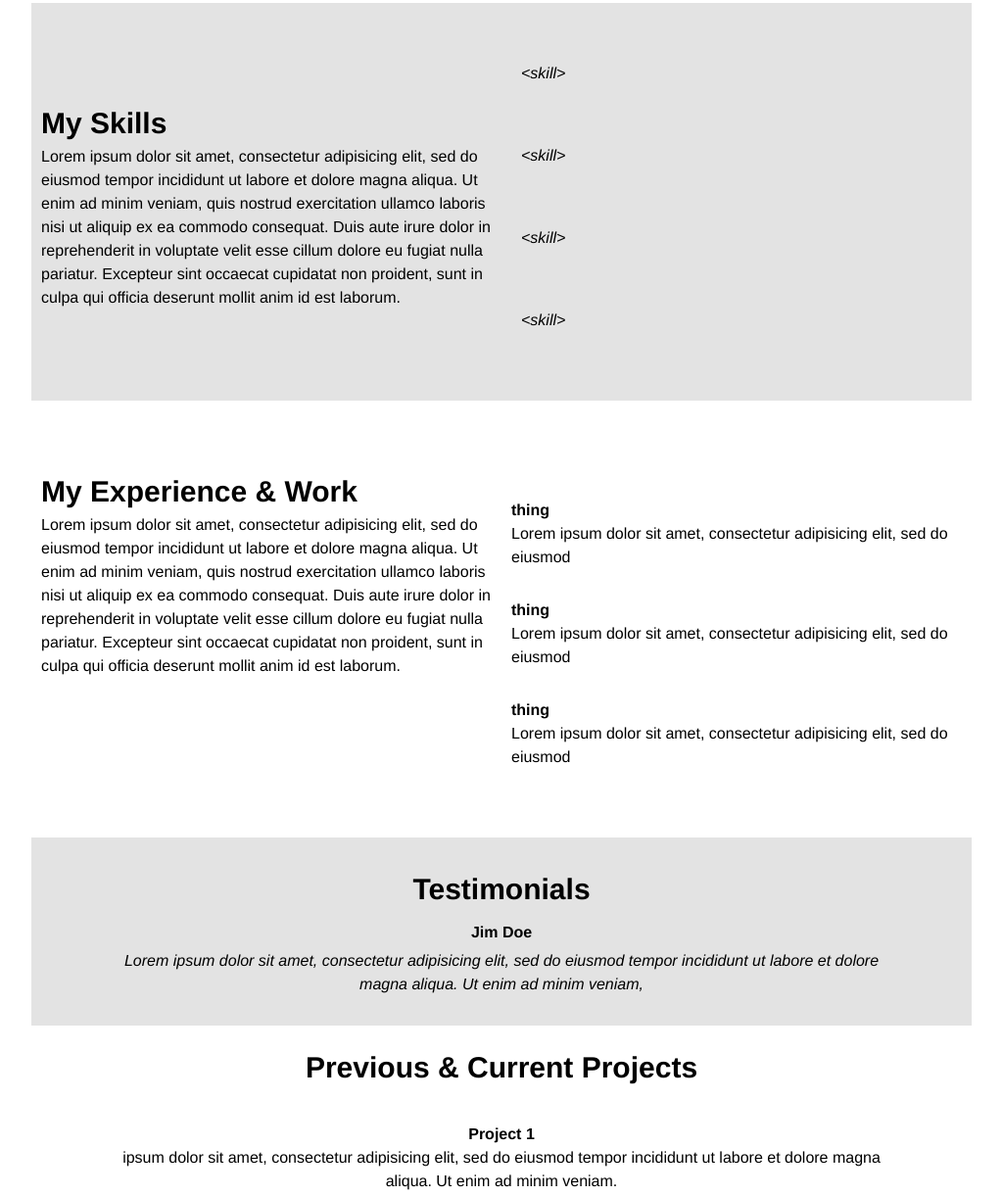
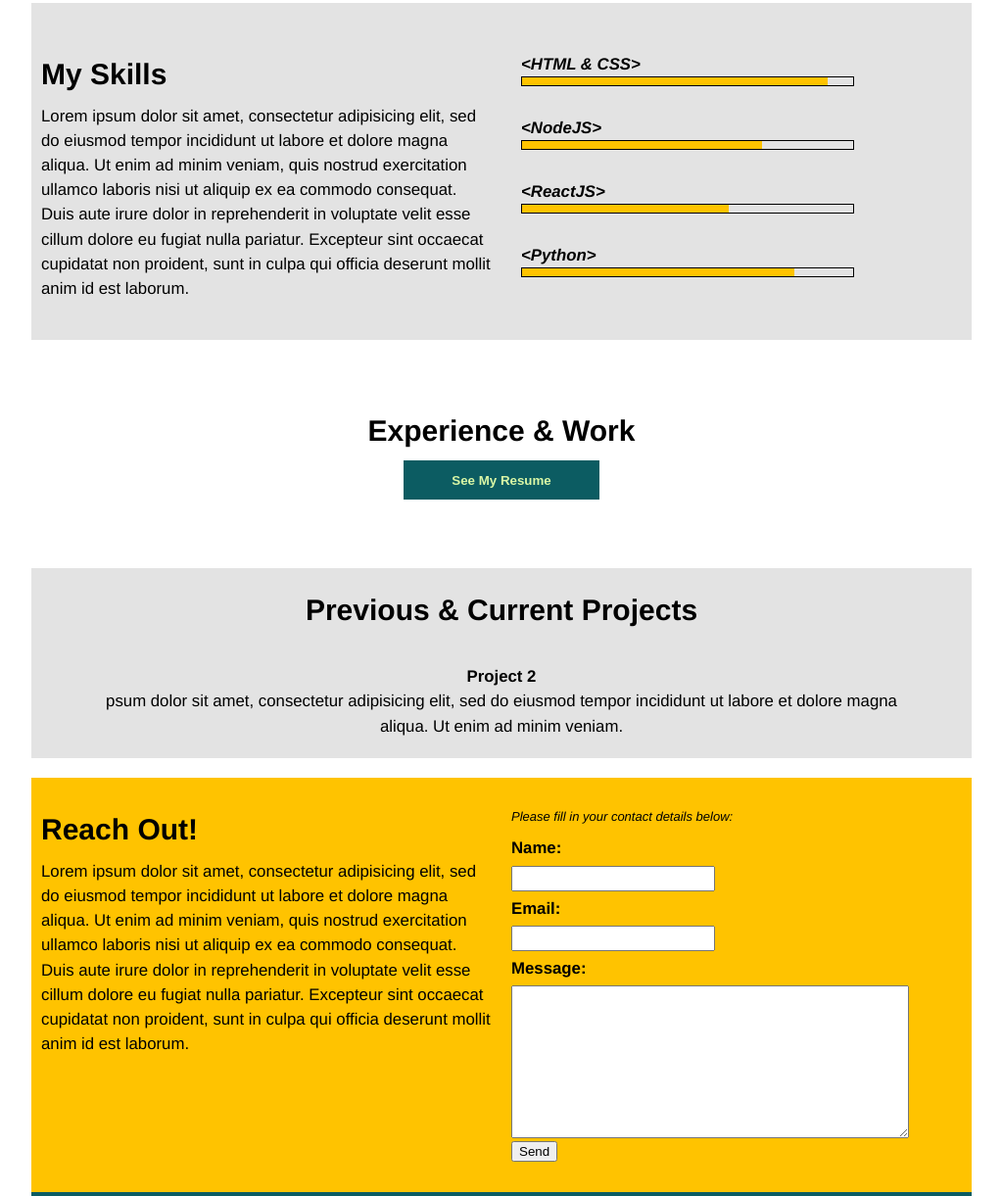
Before and after one commit to Ntare22/mywebsite-sample, a plain HTML site: page index.html in a window 1280 px wide. Shown: the part 1226-2447 px from the top of the page at 98% size, without its empty margins (128-1151 px from the left). Drawn offline with Linux system fonts and the light colour scheme.

Commit message:
almost done

```diff
--- a/css/style.css
+++ b/css/style.css
@@ -1,5 +1,31 @@
+/*Adding Responsivity */
+
+/* Tablet Landscape */
+@media screen and (max-width: 1060px) {
+    #primary { width:67%; }
+    #secondary { width:30%; margin-left:3%;}
+}
+/* Tabled Portrait */
+@media screen and (max-width: 768px) {
+    #primary { width:100%; }
+    #secondary { width:100%; margin:0; border:none; }
+}
+
+html { font-size:70%; }
+
+@media (min-width: 640px) { body {font-size:1rem;} }
+@media (min-width:960px) { body {font-size:1.2rem;} }
+@media (min-width:1100px) { body {font-size:1.5rem;} }
+
+
+/* It ends here */
+
 
 /* styling for the top bar starts here */
+.topBar {
+	position: fixed absolute;
+}
+
 .top_bar li {
 	display: inline;
 	padding-right: 15px;
@@ -24,8 +50,8 @@
 	margin-right: 0px;
 	padding-left: 10px;
 	text-align: right;
+
 }
-
 
 .top_bar li a:hover {
 	color: #FFC300;
@@ -40,7 +66,7 @@
 /* styling for the starter page starts here*/
 .startcontainer {
 	position: relative;
-	top: 10px;
+	top: 0px;
 
 }
 .startertext {
@@ -82,6 +108,7 @@
 
 .headings {
 	font-size: 30px;
+	margin-bottom: 8px;
 }
 
 .passions {
@@ -109,12 +136,12 @@
 
 /* "my skills" styling starts here */
 .skillfold {
-	margin: 70px 0px;
+	margin: 40px 0px;
 	position: relative;
 }
 
 .myskills {
-	margin-top: 30px;
+	margin-top: 10px;
 }
 .skillset {
 	background-color: #e3e3e3;
@@ -122,12 +149,14 @@
 
 .skillcat {
 	padding-left: 10px;
-	margin-top: -70px;
+	margin-top: -20px;
 }
 
-#oneskill {
-	padding-top: 60px;
+.oneskill {
+	padding-top: 30px;
 	font-style: italic;
+	font-weight:bolder;
+	width: 200px;
 }
 
 .skillcat li:before {
@@ -137,6 +166,20 @@
 .skillcat li:after {
 	content: ">";
 }
+
+.borderskill {
+	border: 1px solid black;
+	box-sizing: border-box;
+	width: 340px;
+	height: 10px;
+}
+
+.skill {
+	background: #FFC300;
+	padding: 4px;
+}
+
+
 /* skills part ends here*/
 
 /* experience part starts here*/
@@ -149,44 +192,26 @@
 	margin: 70px 0px;
 }
 
-.qual {
-	padding-top: 30px;
-}
-
-/* testimonials part */
-.quote{
-	display: none;
-}
-
-.testimony {
-	background-color: #e3e3e3;
+.myex {
 	text-align: center;
 }
 
-.testimonyfold {
-	margin: 0px 50px;
-	padding: 30px;
+.resume {
+	width: 200px;
+	height: 40px;
+	background: #0C5C62;
+	border: none;
+	color: #DAF7A6;
+	font-weight: bold;
 }
-.name_quote .names {
-	padding-top: 10px;
-}
-
-.quotes {
-	padding-top: 5px;
-}
-
-blockquote {
-	font-style: italic;
-}
-
-/* testimonials part ends here */
 
 
 /* projects part starts here */
 
 .projectswrap {
 	text-align: center;
-	margin-bottom: 40px;
+	margin-bottom: 20px;
+	background: #e3e3e3;
 }
 
 .projectswrap h1 {
--- a/index.html
+++ b/index.html
@@ -6,30 +6,36 @@
 	<link rel="stylesheet" type="text/css" href="css/text.css">
 	<link rel="stylesheet" type="text/css" href="css/reset.css">
 	<link rel="stylesheet" type="text/css" href="css/style.css">
+	<meta name="viewport" content="width=device-width,initial-scale=1,maximum-scale=1,user-scalable=no">
+	<meta http-equiv="X-UA-Compatible" content="IE=edge,chrome=1">
+	<meta name="HandheldFriendly" content="true">
 </head>
 <body>
-<div class="wrap container_12">
+	<div class="wrap container_12" id="primary">
 		<!-- the top bar from here -->
-	<header class="top_bar clearfix">
+		<div class="topBar">
+			<header class="top_bar clearfix" id="top_bar">
 				<div class="top_text clearfix">
-			<h1 class="grid_4">Jim;</h1>
+					<h1 class="grid_4">Jim.</h1>
 					<nav class="grid_8">
-				<li><a href="#">Home</a></li>
+						<li><a href="#heading0">Home</a></li>
 						<li><a href="#heading1">About</a></li>
 						<li><a href="#heading2">Skills</a></li>
 						<li><a href="#heading3">Experience</a></li>
-				<li><a href="#">Testimonials</a></li>
-				<li><a href="#">Projects</a></li>
-				<li><a href="#">Contact</a></li>
+						<li><a href="#heading5">Projects</a></li>
+						<li><a href="#heading6">Contact</a></li>
+						<li><a href="#heading7">Blog</a></li>
 					</nav>
 				</div>
 			</header>
+		</div>
 		<!-- to here -->
 
 		<!-- the starting page section starts here -->
-	<div class="container_12 startcontainer" >
+		<div class="maincontent">
+			<div class="container_12 startcontainer" id="heading0">
 				<img class="container_12" src="img/sample.jpg" alt="Hi, I'm Jim">
-		<h1 class="startertext">Hi,<br> I'm Jim;</h1>
+				<h1 class="startertext">Hi,<br> I'm Jim.</h1>
 				<h3 class="subtext">Full-Stack Developer & Amateur Athlete</h3>
 			</div>
 			<!-- Starting page ends her -->
@@ -71,7 +77,7 @@
 
 			<!-- The My Skills Part Start Here -->
 
-	<div class="skillset clearfix" id="heading2">
+			<div class="skillset clearfix" id="heading2" id="primary">
 				<div class="skillfold clearfix">
 					<div class="myskills grid_6">
 						<h1 class="headings">My Skills</h1>
@@ -84,10 +90,22 @@
 					</div>
 					<div class="skillcat grid_6 omega">
 						<ul>
-					<li id="oneskill">skill</li>
-					<li id="oneskill">skill</li>
-					<li id="oneskill">skill</li>
-					<li id="oneskill">skill</li>
+							<li class="oneskill">HTML & CSS</li>
+							<div class="borderskill">
+								<div class="skill" style="width: 90%"></div>
+							</div>
+							<li class="oneskill">NodeJS</li>
+							<div class="borderskill">
+								<div class="skill" style="width: 70%"></div>
+							</div>
+							<li class="oneskill">ReactJS</li>
+							<div class="borderskill">
+								<div class="skill"  style="width: 60%"></div>
+							</div>
+							<li class="oneskill">Python</li>
+							<div class="borderskill">
+								<div class="skill"  style="width: 80%"></div>
+							</div>
 						</ul>
 					</div>
 				</div>
@@ -99,27 +117,9 @@
 
 			<div class="exsection clearfix" id="heading3">
 				<div class="exfold clearfix">
-			<div class="myex grid_6">
-				<h1 class="headings">My Experience & Work</h1>
-				<p>Lorem ipsum dolor sit amet, consectetur adipisicing elit, sed do eiusmod
-				tempor incididunt ut labore et dolore magna aliqua. Ut enim ad minim veniam,
-				quis nostrud exercitation ullamco laboris nisi ut aliquip ex ea commodo
-				consequat. Duis aute irure dolor in reprehenderit in voluptate velit esse
-				cillum dolore eu fugiat nulla pariatur. Excepteur sint occaecat cupidatat non
-				proident, sunt in culpa qui officia deserunt mollit anim id est laborum.</p>
-			</div>
-			<div class="myqual grid_6">
-				<div class='qual'>
-					<h2 >thing</h2>
-					<p> Lorem ipsum dolor sit amet, consectetur adipisicing elit, sed do eiusmod</p>
-				</div>
-				<div class='qual'>
-					<h2 >thing</h2>
-					<p> Lorem ipsum dolor sit amet, consectetur adipisicing elit, sed do eiusmod</p>
-				</div>
-				<div class='qual'>
-					<h2 >thing</h2>
-					<p> Lorem ipsum dolor sit amet, consectetur adipisicing elit, sed do eiusmod</p>
+					<div class="myex grid_12">
+						<h1 class="headings">Experience & Work</h1>
+						<button class="resume">See My Resume</button>
 					</div>
 					</div>
 				</div>
@@ -127,63 +127,31 @@
 
 			<!-- My experience section ends here -->
 
-	<!-- Testimonials Part starts Here -->
-	<div class="testimony">
-		<div class="testimonyfold">
-			<h1 class="headings">Testimonials</h1>
-			<div class="name_quote">
-				<div class="quote active">
-					<h3 class="names">Jim Doe</h3>
-						<blockquote class="quotes">
-						Lorem ipsum dolor sit amet, consectetur adipisicing elit, sed do eiusmod
-						tempor incididunt ut labore et dolore magna aliqua. Ut enim ad minim veniam,
-						</blockquote>
-				</div>
-				<div class="quote">
-					<h3 class="names">John Doe</h3>
-						<blockquote class="quotes">
-						Lorem ipsum dolor sit amet, consectetur adipisicing elit, sed do eiusmod
-						tempor incididunt ut labore et dolore magna aliqua. Ut enim ad minim veniam,
-						</blockquote>
-				</div>
-				<div class="quote">
-					<h3 class="names">Jane Doe</h3>
-						<blockquote class="quotes">
-						Lorem ipsum dolor sit amet, consectetur adipisicing elit, sed do eiusmod
-						tempor incididunt ut labore et dolore magna aliqua. Ut enim ad minim veniam,
-						</blockquote>
-				</div>
-			</div>
-		</div>
-	</div>
-
-	<!-- Testimonials section ends here -->
-
 			<!-- Projects section starts here -->
-	<div class="projectswrap">
+			<div class="projectswrap clearfix" id="heading5">
 				<h1 class="headings">Previous & Current Projects</h1>
 					<div class="pwrap active">
 						<img src="">
-				<h2 id="projects">Project 1</h2>
-				<p id="projectdesc">ipsum dolor sit amet, consectetur adipisicing elit, sed do eiusmod
+						<h2 class="projects">Project 1</h2>
+						<p class="projectdesc">ipsum dolor sit amet, consectetur adipisicing elit, sed do eiusmod
 						tempor incididunt ut labore et dolore magna aliqua. Ut enim ad minim veniam.</p>
 					</div>
 					<div class="pwrap">
 						<img src="">
-				<h2 id="projects">Project 2</h2>
-				<p id="projectdesc">psum dolor sit amet, consectetur adipisicing elit, sed do eiusmod
+						<h2 class="projects">Project 2</h2>
+						<p class="projectdesc">psum dolor sit amet, consectetur adipisicing elit, sed do eiusmod
 						tempor incididunt ut labore et dolore magna aliqua. Ut enim ad minim veniam.</p>
 					</div>
 					<div class="pwrap">
 						<img src="">
-				<h2 id="projects">Project 3</h2>
-				<p id="projectdesc">psum dolor sit amet, consectetur adipisicing elit, sed do eiusmod
+						<h2 class="projects">Project 3</h2>
+						<p class="projectdesc">psum dolor sit amet, consectetur adipisicing elit, sed do eiusmod
 						tempor incididunt ut labore et dolore magna aliqua. Ut enim ad minim veniam.</p>
 					</div>
 					<div class="pwrap">
 						<img src="">
-				<h2 id="projects">Project 3</h2>
-				<p id="projectdesc">psum dolor sit amet, consectetur adipisicing elit, sed do eiusmod
+						<h2 class="projects">Project 4</h2>
+						<p class="projectdesc">psum dolor sit amet, consectetur adipisicing elit, sed do eiusmod
 						tempor incididunt ut labore et dolore magna aliqua. Ut enim ad minim veniam.</p>
 					</div>
 			</div>
@@ -191,7 +159,7 @@
 
 
 			<!-- Contact info section starts here -->
-	<div class="contactsec clearfix">
+			<div class="contactsec clearfix" id="heading6">
 				<div class="contactfold clearfix">
 					<div class="contactpara grid_6">
 						<h1 class="headings">Reach Out!</h1>
@@ -218,10 +186,11 @@
 					</form>
 				</div>
 			</div>
+		</div>
 		<!-- contact info ends here -->
 
 		<!-- footer starts here -->
-	<footer class="footer_bar clearfix">
+		<footer class="footer_bar clearfix container_12">
 			<div class="footertext">
 				<p>Copyright 2018   |   Jim Musika Ntare</p>
 			</div>
--- a/js/script.js
+++ b/js/script.js
@@ -0,0 +1,20 @@
+function nextQuote(){
+      let next;
+      const quotes = document.getElementsByClassName("pwrap");
+      for(i=0; i< quotes.length; ++i) {
+        if(quotes[i].classList[1] == "active"){
+          quotes[i].classList.remove("active");
+          next = ++i;
+        };
+      };
+      if(next == quotes.length){
+        next = 0;
+      }
+      quotes[next].classList.add("active")
+      setTimeout(nextQuote, 4000);
+    }
+
+    function callQuotes(){
+      setTimeout(nextQuote, 4000);
+    }
+    callQuotes();
```
Lines whose indentation alone changed are shown as unchanged.
